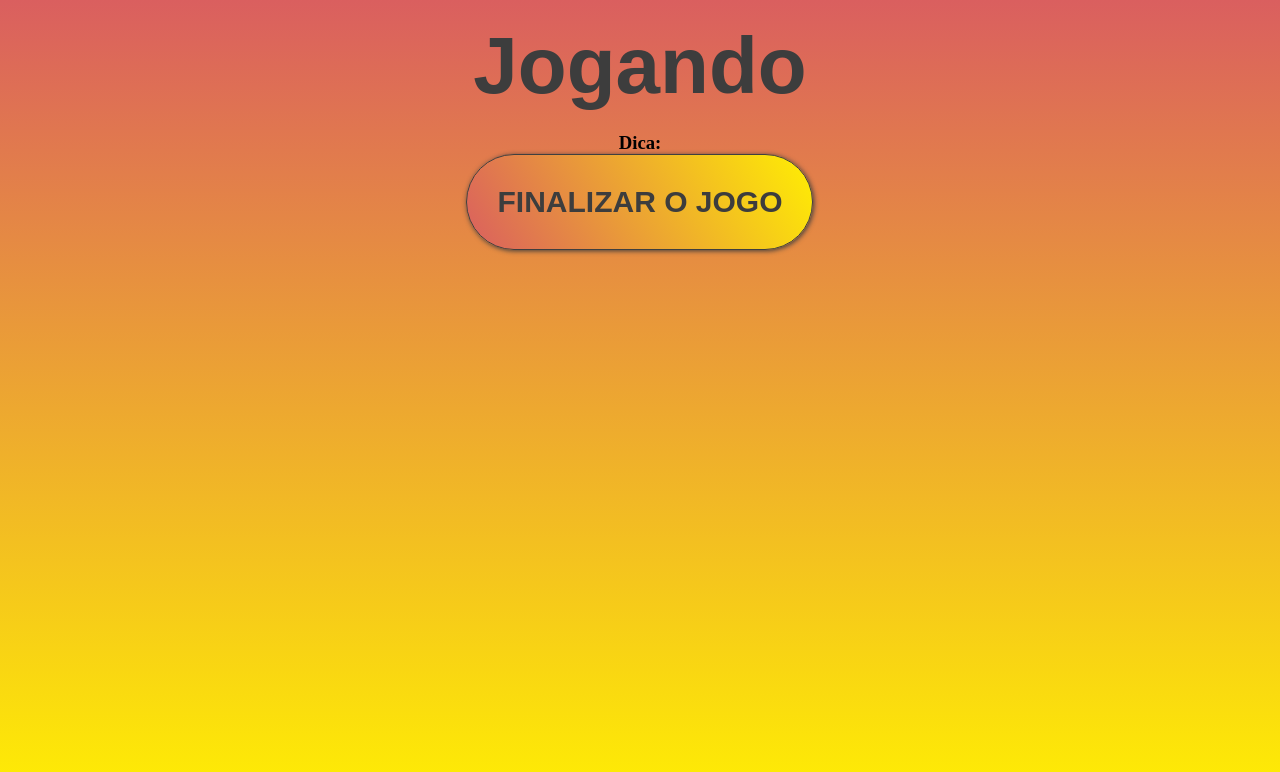
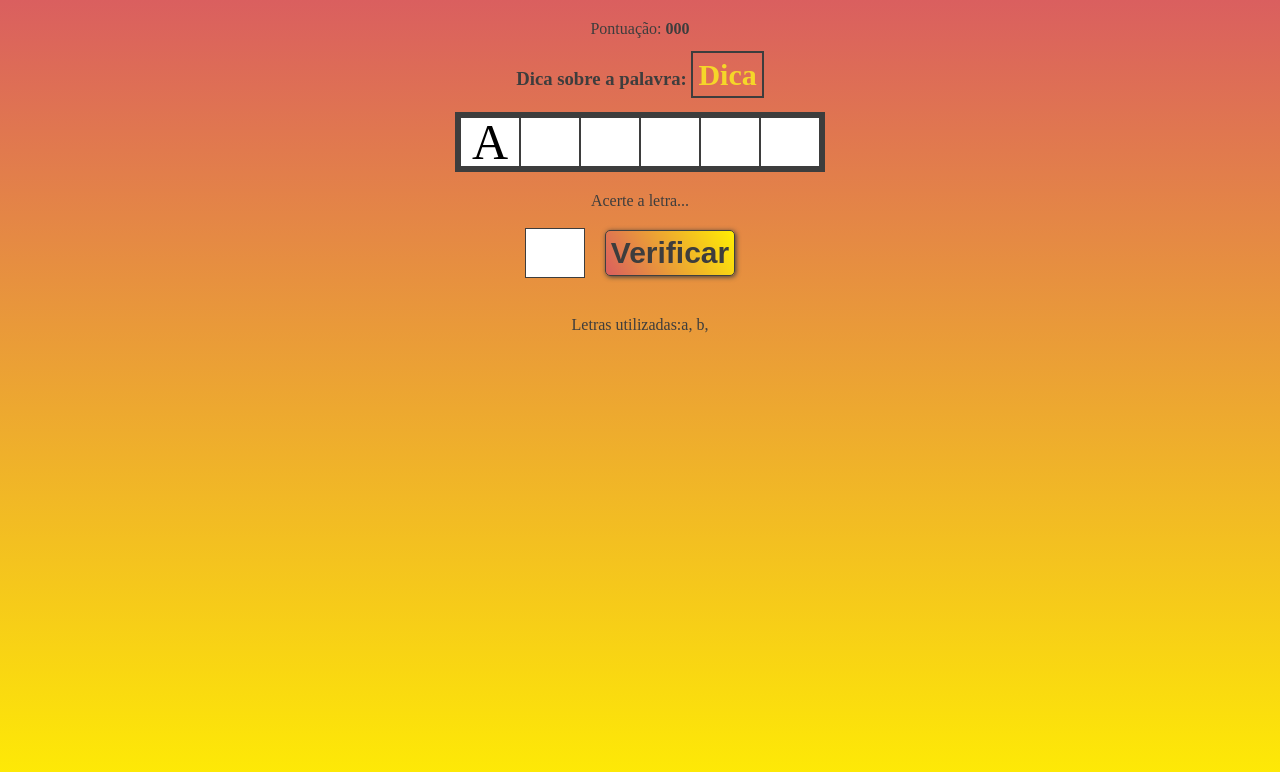
Before and after one commit to adrianomartiliano/palavra_secreta, a React (Create React App) app: page / in a window 1280 px wide. Both pictures are taken after a click on the button "COMEÇAR O JOGO". Shown: the top 772 px of the page. Built offline with nearby package versions, Linux system fonts and the light colour scheme; the HTML template or start-up script is replaced by a standard one.

Commit message:
CSS da tela do jogo
Criado a tela base do jogo...

```diff
--- a/src/components/Jogando.js
+++ b/src/components/Jogando.js
@@ -6,11 +6,35 @@ const Jogando = ( { VerificaPalavra, categoriaEscolhida }) => {
     const categoria = categoriaEscolhida;
     //console.log(categoria);
     return(
-        <div>
-            <h2 className="title">Jogando</h2>
-            <h3>Dica: {categoria}</h3>
+        <div className="jogando">
+            <p className="pontuacao">
+                Pontuação: <span>000</span>
+            </p>
+            <h3>Dica sobre a palavra: <span className="dica">Dica{categoria}</span></h3>
 
-            <button onClick={VerificaPalavra}>FINALIZAR O JOGO</button>
+            <div className="containerPalavra">
+                <span className="letra">A</span>
+                <span className="vazio"></span>
+                <span className="vazio"></span>
+                <span className="vazio"></span>
+                <span className="vazio"></span>
+                <span className="vazio"></span>
+            </div>
+
+            <div className="containerLetra">
+                <p>Acerte a letra...</p>
+                <form>
+                    <input type="text" name="letra" maxLength="1" required/>
+                    <button className="btnOk">Verificar</button>
+                </form>
+            </div>
+
+            <div className="letrasErradas">
+                <p>Letras utilizadas:
+                    <span>a, </span>
+                    <span>b, </span>
+                </p>
+            </div>
         </div>
     );
 }
--- a/src/components/jogando.css
+++ b/src/components/jogando.css
@@ -0,0 +1,70 @@
+.pontuacao, .letrasErradas{
+    color: rgb(61, 61, 61);
+    margin: 20px;
+}
+.pontuacao span {
+    font-weight: bold;
+}
+
+h3{
+    color: rgb(61, 61, 61);
+}
+.dica{
+    color: rgb(245, 214, 41);
+    font-size: 30px;
+    border: 2px solid rgb(61, 61, 61);;
+    padding: 5px;
+}
+
+.containerPalavra{
+    margin: 20px;
+    border: 5px solid rgb(61, 61, 61);
+    display: flex;
+    justify-content: center;
+    align-items: center;
+    text-align: center;
+}
+
+.letra, .vazio{
+    font-size: 50px;
+    display: flex;
+    align-items: center;
+    justify-content: center;
+    background-color: white;
+    width: 60px;
+    height: 50px;
+    border: 1px solid rgb(61, 61, 61);
+}
+
+
+.containerLetra form{
+    display: flex;
+    justify-content: center;
+    align-items: center;
+}
+.containerLetra p{
+    color:rgb(61, 61, 61);
+}
+
+.containerLetra input{
+    width: 60px;
+    height: 50px;
+    border: 1px solid rgb(61, 61, 61);
+    font-size: 50px;
+    text-align: center;
+    padding: 10px;
+}
+
+.btnOk{
+    font-size: 30px;
+    padding: 5px;
+    border-radius: 5px;
+    cursor: pointer;
+    background: linear-gradient(60deg, rgb(218, 95, 95) 0%, rgb(255, 238, 3));
+    box-shadow: 1px 1px 5px rgb(61, 61, 61);
+    transition: .7s;
+    color: rgb(61, 61, 61);
+    font-weight: 800;
+    border: 1px solid rgb(63, 63, 63);
+    margin: 20px;
+  }
```
